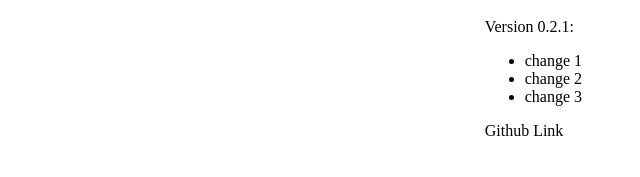
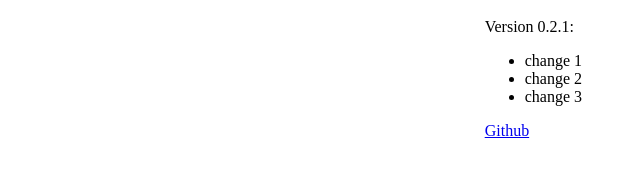
Before and after one commit to Precursorx/Dauntless-Armor-Set-Search, a plain HTML site: page docs/index.html in a window 1280 px wide. Shown: the part 113-290 px from the top of the page, 640-1280 px from the left. Drawn offline with Linux system fonts and the light colour scheme.

Commit message:
Update index.html

```diff
--- a/docs/index.html
+++ b/docs/index.html
@@ -162,7 +162,7 @@
 			<li>change 2</li>
 			<li>change 3</li>
 			</ul>
-			<p>Github Link</p>
+			<a href="https://github.com/Precursorx/Dauntless-Armor-Set-Search">Github</a>
 		</div>
 		<form>
 			<select id="perk1show" onchange="checkPerk('1')" disabled>
```
